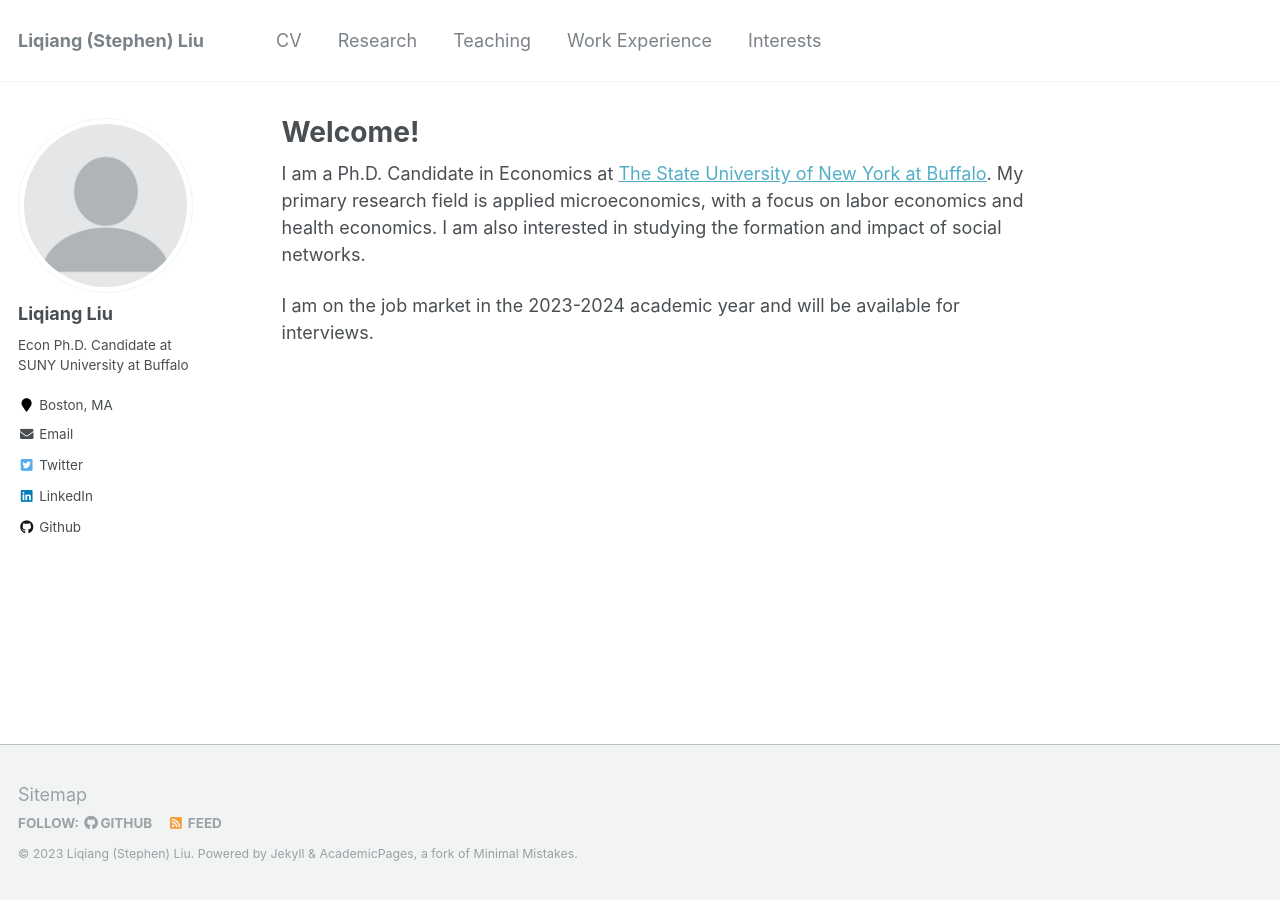
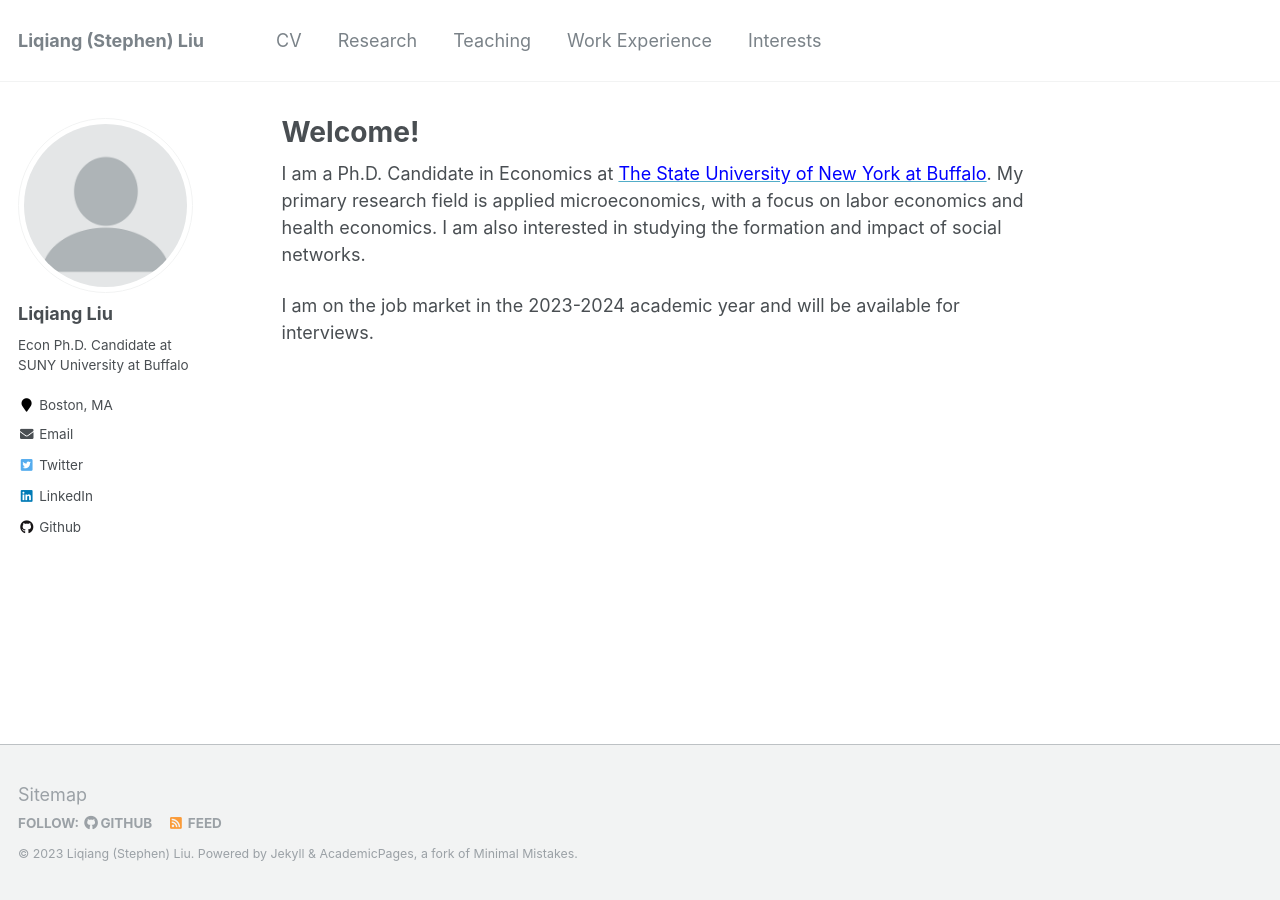
Before and after one commit to Liqiang-Liu/Liqiang-Liu.github.io, a Jekyll site: the page built from _pages/about.md, in a window 1280 px wide. Built offline with Jekyll 4.4.1, drawn with Linux system fonts in a browser that asks for light colours.

Commit message:
Update about.md

```diff
--- a/_pages/about.md
+++ b/_pages/about.md
@@ -8,7 +8,7 @@
   - /about.html
 ---
 
-I am a Ph.D. Candidate in Economics at [The State University of New York at Buffalo](https://www.buffalo.edu/). My primary research field is applied microeconomics, with a focus on labor economics and health economics. I am also interested in studying the formation and impact of social networks.
+I am a Ph.D. Candidate in Economics at [<span style="color:blue">The State University of New York at Buffalo</span>](https://www.buffalo.edu/). My primary research field is applied microeconomics, with a focus on labor economics and health economics. I am also interested in studying the formation and impact of social networks.
 
 I am on the job market in the 2023-2024 academic year and will be available for interviews.
 
```
